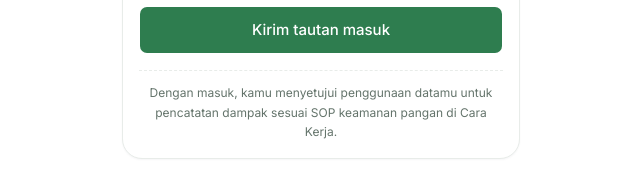
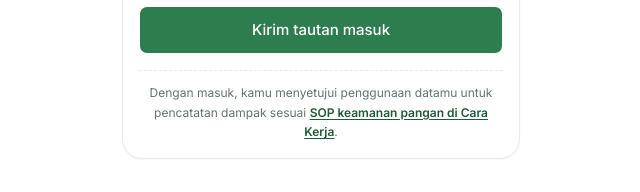
Before and after one commit to yayayapluto/Seporsi-Terakhir, a Next.js app: page /masuk in a window 1280 px wide. Shown: the part 485-677 px from the top of the page, without its empty margins (319-959 px from the left). Built offline with nearby package versions, Linux system fonts and the light colour scheme; no server answers.

Commit message:
feat(masuk): SOP keamanan pangan jadi tautan

```diff
--- a/src/app/(public)/masuk/page.tsx
+++ b/src/app/(public)/masuk/page.tsx
@@ -1,4 +1,5 @@
 import { CircleAlert } from "lucide-react";
+import Link from "next/link";
 import { Suspense } from "react";
 import { SieraCard } from "@/components/siera";
 import { EmailSignIn } from "./email-sign-in";
@@ -40,8 +41,14 @@ async function MasukContent({
       <SieraCard className="flex flex-col gap-4 p-4">
         <EmailSignIn next={next} />
         <p className="border-t border-dashed border-[#E8ECE9] pt-3 text-center text-[12px] leading-relaxed text-[#64746B]">
-          Dengan masuk, kamu menyetujui penggunaan datamu untuk pencatatan dampak sesuai SOP
-          keamanan pangan di Cara Kerja.
+          Dengan masuk, kamu menyetujui penggunaan datamu untuk pencatatan dampak sesuai{" "}
+          <Link
+            href="/cara-kerja"
+            className="font-semibold text-[#1E5A36] underline underline-offset-2 outline-none focus-visible:ring-2 focus-visible:ring-[#2E7D4F]"
+          >
+            SOP keamanan pangan di Cara Kerja
+          </Link>
+          .
         </p>
       </SieraCard>
     </div>
```
